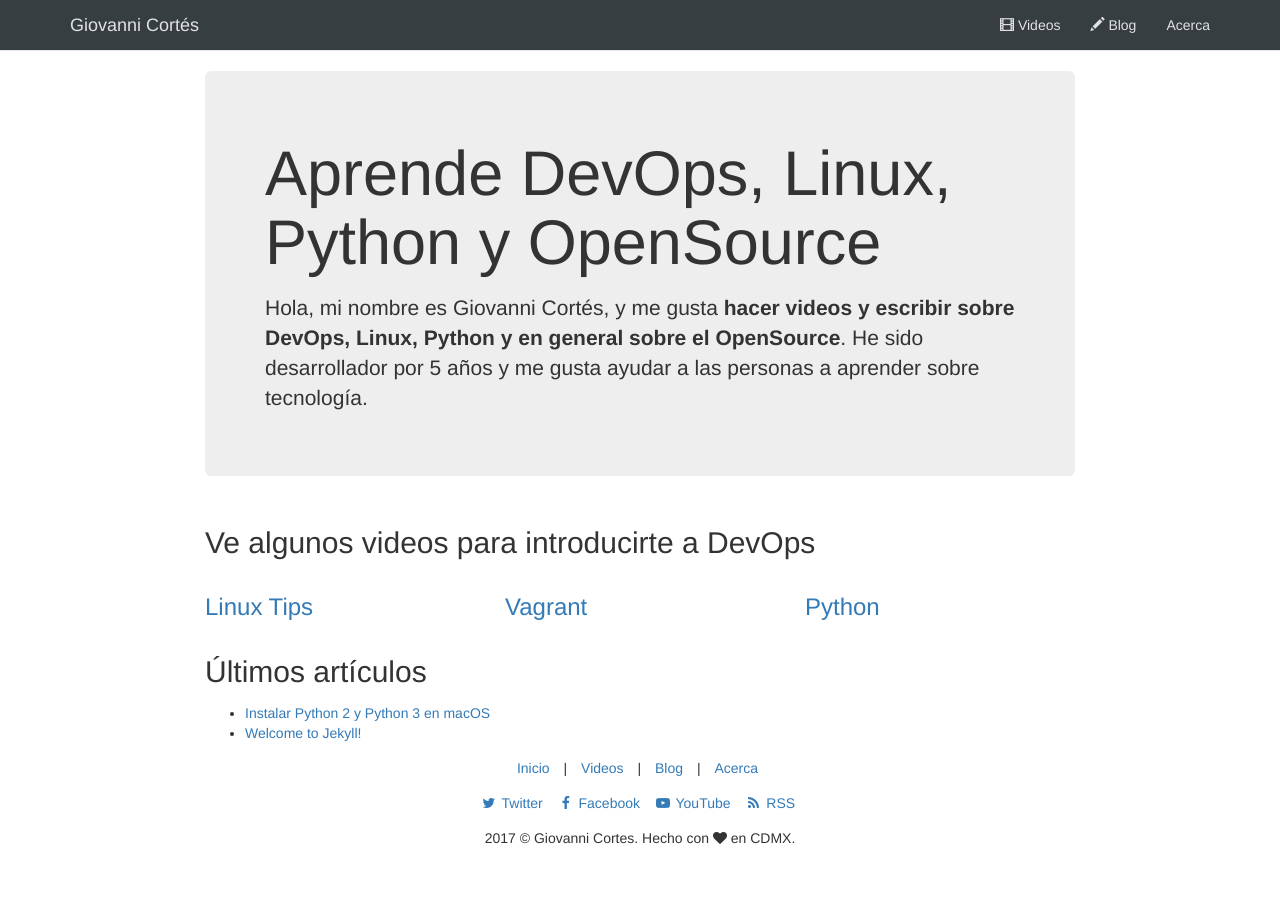
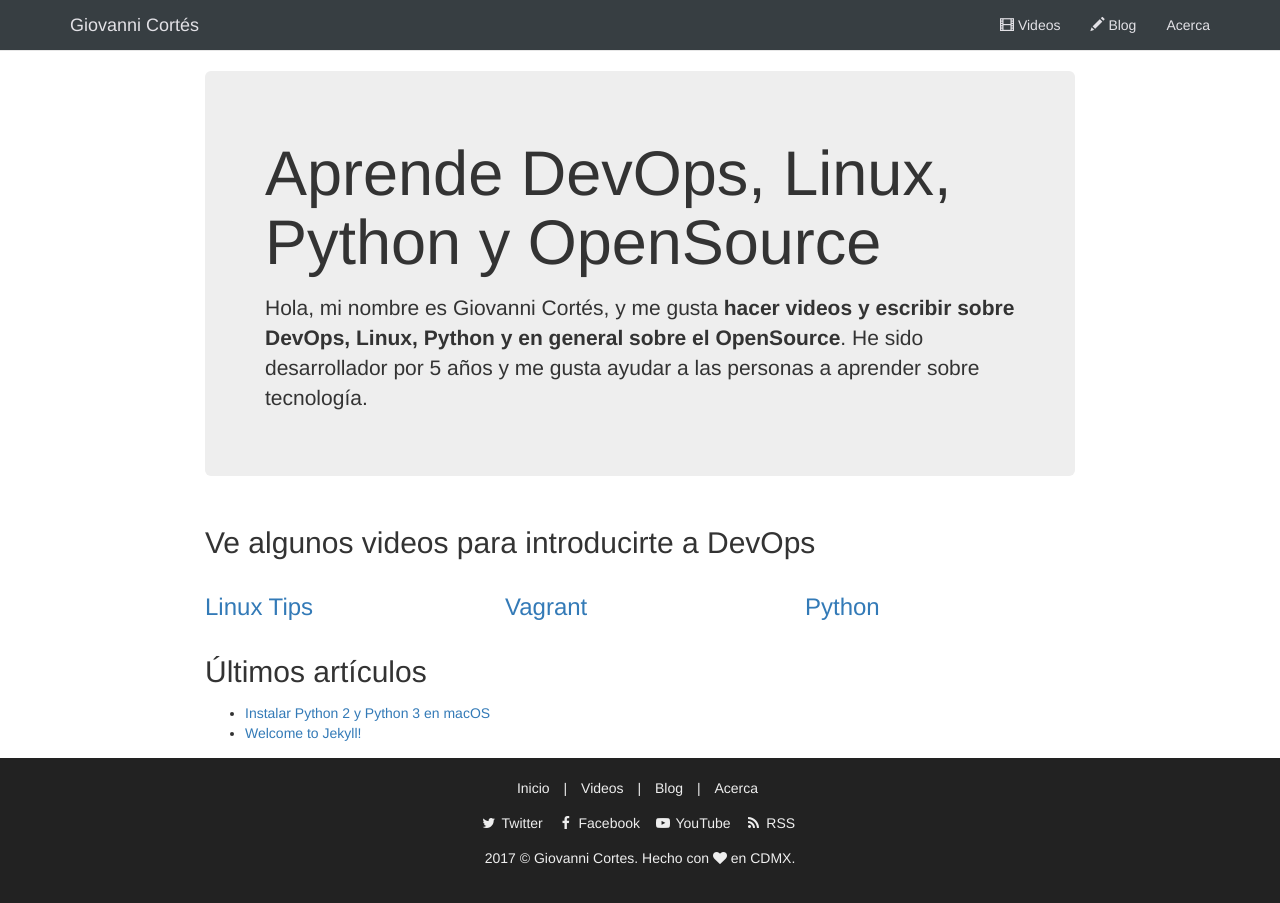
Before and after one commit to Gidrek/giovannicortes_old, a Jekyll site: the page built from index.html, in a window 1280 px wide. Built offline with Jekyll 4.4.1, drawn with Linux system fonts in a browser that asks for light colours.

Commit message:
Added more styles to footer

```diff
--- a/_sass/_base.scss
+++ b/_sass/_base.scss
@@ -37,3 +37,20 @@ ul, ol, dl, figure,
 .full-page-content {
 	max-width: 900px;
 }
+
+footer {
+
+  a {
+  	background-color: #222;
+		color: #eee;
+  }
+
+	background-color: #222;
+	color: #eee;
+	padding: 20px 0;
+}
+
+footer a:hover {
+	color: #ddd;
+	text-decoration: none;
+}
```
